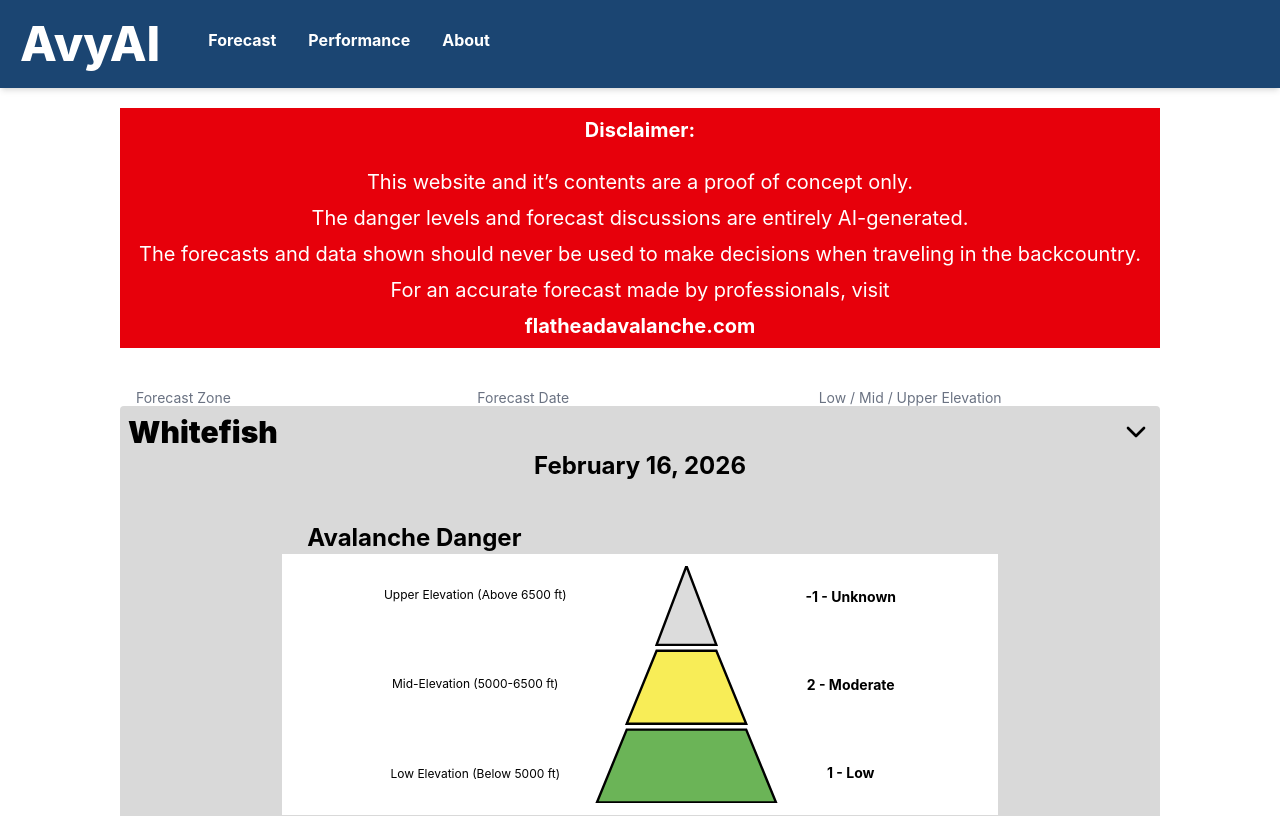
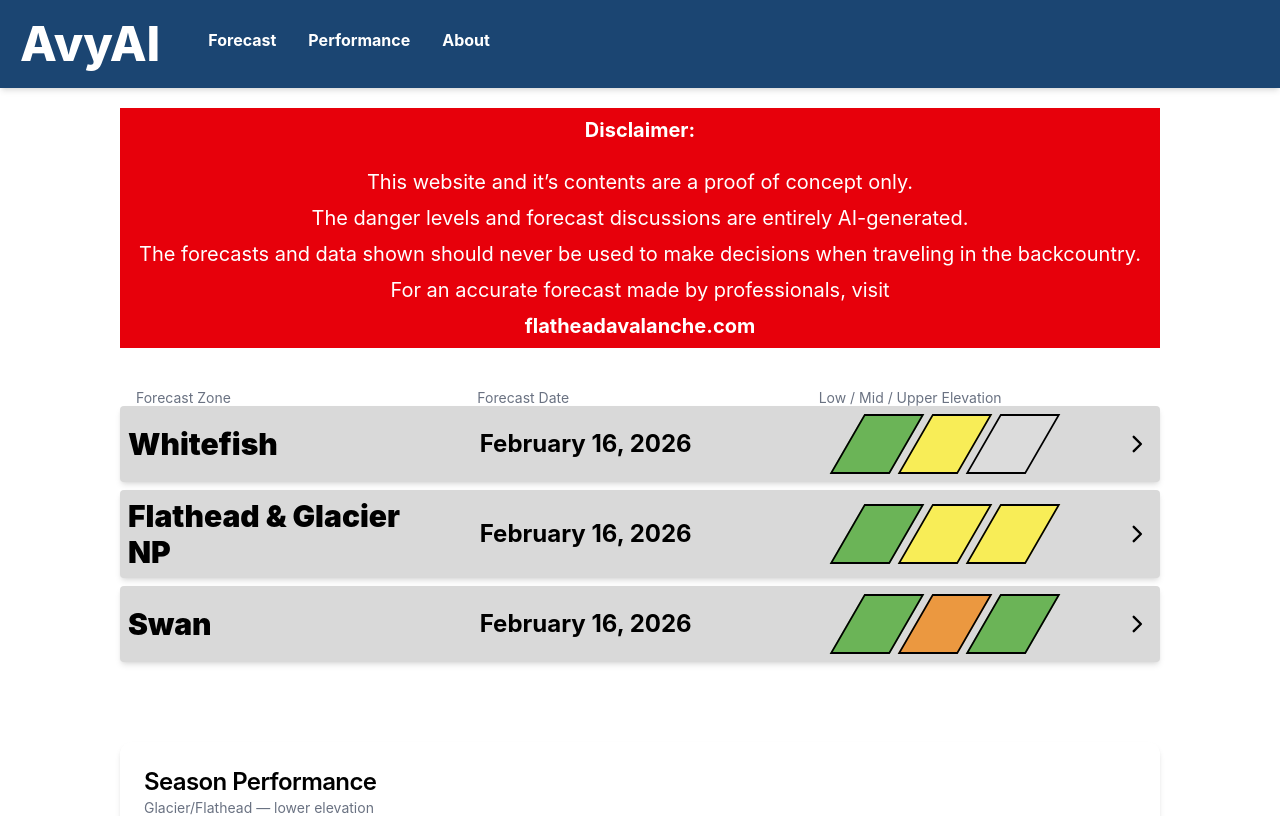
Before and after one commit to CanFam23/avy-forecasting, a React (Vite) app in the folder web/avyAI/: page / in a window 1280 px wide. Shown: the top 816 px of the page. Built offline with nearby package versions, Linux system fonts and the light colour scheme.

Commit message:
Add time series plot to home page, add shadow to forecast cards

```diff
--- a/web/avyAI/src/App.tsx
+++ b/web/avyAI/src/App.tsx
@@ -3,10 +3,13 @@ import Disclaimer from "./components/Disclaimer";
 import {Forecast} from "./components/Forecast.tsx";
 import Footer from "./components/Footer.tsx";
 import {useEffect, useState} from "react";
+import TimeSeriesPlot from "./plots/TimeSeriesPlot.tsx";
 
 function App() {
 
     const [dayPreds, setDayPreds] = useState([]);
+    const [actDang, setActDang] = useState([]);
+
     const [forecastDis, setForecastDis] = useState([]);
     const [weather, setWeather] = useState([]);
 
@@ -16,17 +19,20 @@ function App() {
     useEffect(() => {
         const fetchData = async () => {
             try {
-                const [predRes, disRes, weatherRes] = await Promise.all([
+                const [predRes, actRes, disRes, weatherRes] = await Promise.all([
                     fetch("/data/ai_forecast.json"),
+                    fetch("/data/actual_forecast.json"),
                     fetch("/data/forecast_discussion.json"),
                     fetch("/data/weather.json")
                 ]);
 
                 const predictionData = await predRes.json();
+                const actResData = await actRes.json();
                 const disResData = await disRes.json();
                 const weatherResData = await weatherRes.json();
 
                 setDayPreds(predictionData.predictions);
+                setActDang(actResData.dangers);
                 setLatestDay(predictionData.meta.latest_day);
 
                 setForecastDis(disResData.forecasts);
@@ -78,6 +84,11 @@ function App() {
                     forecastDis={forecastDis}
                     weather={weather}
                 />
+
+                <TimeSeriesPlot
+                    predDangers={dayPreds}
+                    actDangers={actDang}
+                />
             </main>
             <Footer/>
         </>
--- a/web/avyAI/src/components/Forecast.tsx
+++ b/web/avyAI/src/components/Forecast.tsx
@@ -100,7 +100,7 @@ export function Forecast({ dayPreds, zone, latestDate, zoneDataName, forecastDis
                 dayForc.zone === zoneDataName
         ) ?? null;
 
-    const [expanded, setExpanded] = useState(true);
+    const [expanded, setExpanded] = useState(false);
 
     const dateShort = date.toLocaleDateString("en-US", {
         month: "numeric",
@@ -116,7 +116,7 @@ export function Forecast({ dayPreds, zone, latestDate, zoneDataName, forecastDis
 
     return (
         <>
-            <section className="bg-[var(--color-secondary)] my-2 p-2 rounded-sm">
+            <section className="bg-[var(--color-secondary)] my-2 p-2 rounded-sm shadow-md">
                 {!expanded && <div className="flex space-x justify-between items-center">
                   <div className="grid grid-cols-3 gap-x-4 items-center w-full mr-6 md:mr-10 lg:mr-20">
                       {/* Left column - zone name */}
```
